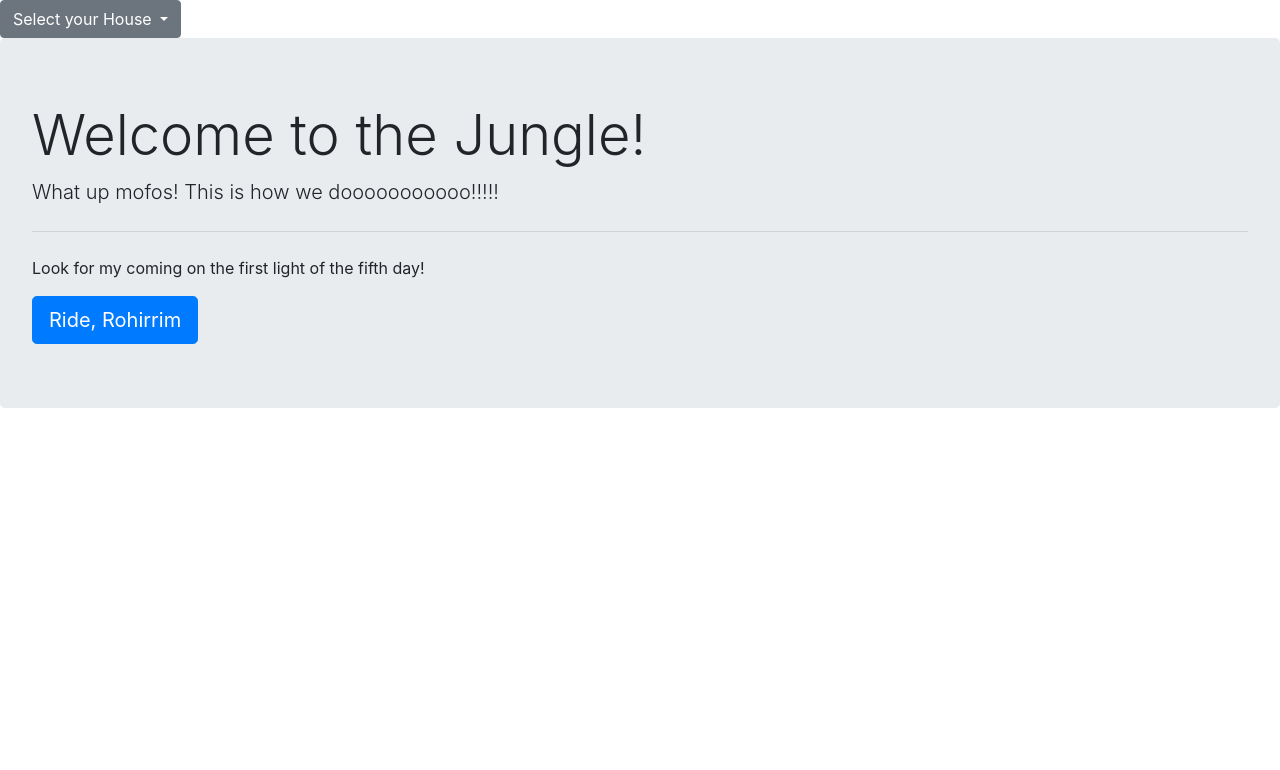
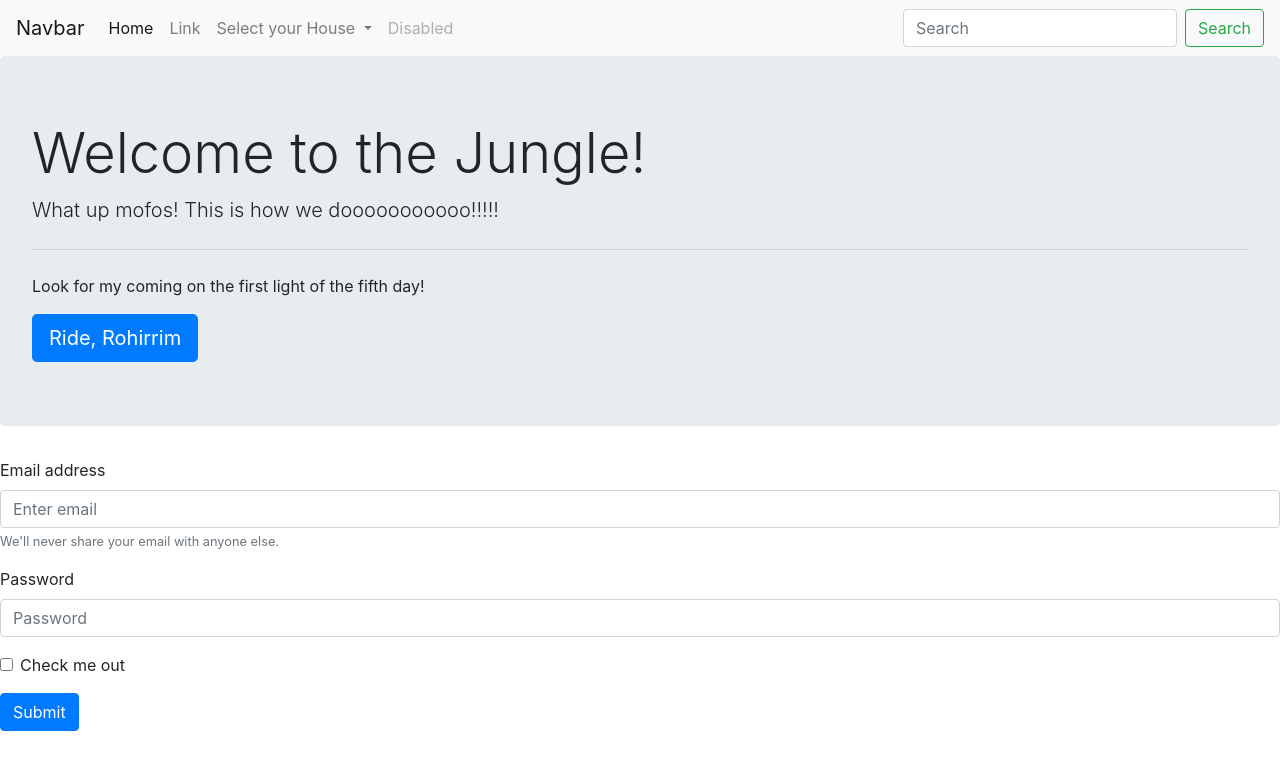
Before and after one commit to jbelciglio/bootstrap, a plain HTML site: page index.html in a window 1280 px wide. Drawn offline with nearby package versions, Linux system fonts and the light colour scheme.

Commit message:
add nav bar and form

```diff
--- a/index.html
+++ b/index.html
@@ -12,16 +12,42 @@
 
 </head>
 <body>
-        <div class="dropdown">
-                <button class="btn btn-secondary dropdown-toggle" type="button" id="dropdownMenuButton" data-toggle="dropdown" aria-haspopup="true" aria-expanded="false">
+
+  <nav class="navbar navbar-expand-lg navbar-light bg-light">
+    <a class="navbar-brand" href="#">Navbar</a>
+    <button class="navbar-toggler" type="button" data-toggle="collapse" data-target="#navbarSupportedContent" aria-controls="navbarSupportedContent" aria-expanded="false" aria-label="Toggle navigation">
+      <span class="navbar-toggler-icon"></span>
+    </button>
+
+    <div class="collapse navbar-collapse" id="navbarSupportedContent">
+      <ul class="navbar-nav mr-auto">
+        <li class="nav-item active">
+          <a class="nav-link" href="#">Home <span class="sr-only">(current)</span></a>
+        </li>
+        <li class="nav-item">
+          <a class="nav-link" href="#">Link</a>
+        </li>
+        <li class="nav-item dropdown">
+          <a class="nav-link dropdown-toggle" href="#" id="navbarDropdown" role="button" data-toggle="dropdown" aria-haspopup="true" aria-expanded="false">
             Select your House
-                </button>
-                <div class="dropdown-menu" aria-labelledby="dropdownMenuButton">
+          </a>
+          <div class="dropdown-menu" aria-labelledby="navbarDropdown">
             <a class="dropdown-item" href="#">Stark</a>
             <a class="dropdown-item" href="#">Baratheon</a>
             <a class="dropdown-item" href="#">Lannister</a>
           </div>
+        </li>
+        <li class="nav-item">
+          <a class="nav-link disabled" href="#">Disabled</a>
+        </li>
+      </ul>
+      <form class="form-inline my-2 my-lg-0">
+        <input class="form-control mr-sm-2" type="search" placeholder="Search" aria-label="Search">
+        <button class="btn btn-outline-success my-2 my-sm-0" type="submit">Search</button>
+      </form>
     </div>
+  </nav>
+
               <div class="jumbotron">
                 <h1 class="display-4">Welcome to the Jungle!</h1>
                 <p class="lead">What up mofos! This is how we dooooooooooo!!!!!</p>
@@ -30,5 +56,22 @@
                 <a class="btn btn-primary btn-lg" href="#" role="button">Ride, Rohirrim</a>
               </div>
 
+              <form>
+                  <div class="form-group">
+                    <label for="exampleInputEmail1">Email address</label>
+                    <input type="email" class="form-control" id="exampleInputEmail1" aria-describedby="emailHelp" placeholder="Enter email">
+                    <small id="emailHelp" class="form-text text-muted">We'll never share your email with anyone else.</small>
+                  </div>
+                  <div class="form-group">
+                    <label for="exampleInputPassword1">Password</label>
+                    <input type="password" class="form-control" id="exampleInputPassword1" placeholder="Password">
+                  </div>
+                  <div class="form-group form-check">
+                    <input type="checkbox" class="form-check-input" id="exampleCheck1">
+                    <label class="form-check-label" for="exampleCheck1">Check me out</label>
+                  </div>
+                  <button type="submit" class="btn btn-primary">Submit</button>
+                </form>
+
 </body>
 </html>
```
Lines whose indentation alone changed are shown as unchanged.
